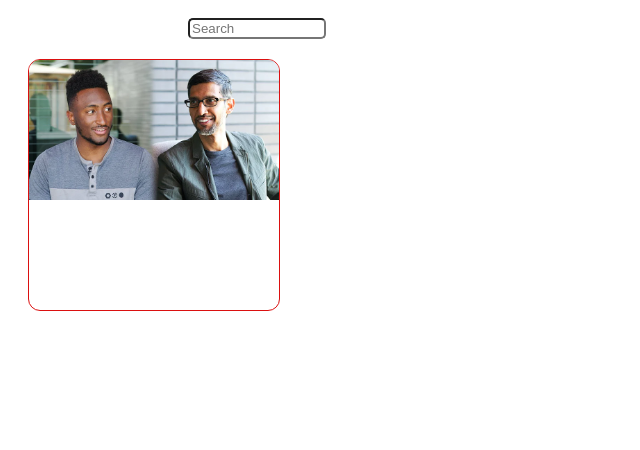
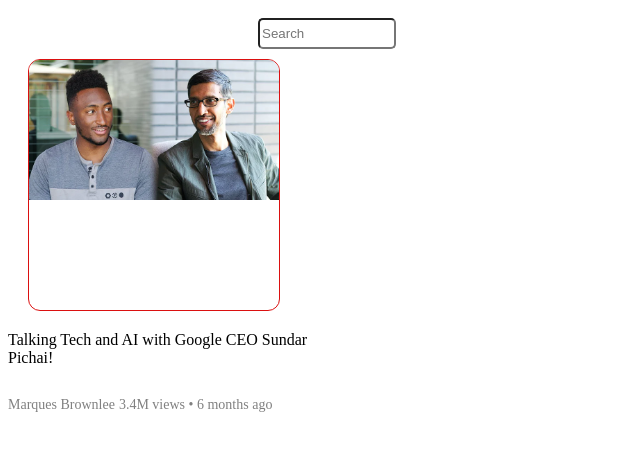
Before and after one commit to garagrino/html-css-learning, a plain HTML site: page PROJECT/Youtube/Youtube.html in a window 1280 px wide. Shown: the whole page, without its empty margins (0-640 px from the left). Drawn offline with Linux system fonts and the light colour scheme.

Commit message:
Add input form and styling for user input; enhance YouTube page with video details

```diff
--- a/HTML/Day 3/image.css
+++ b/HTML/Day 3/image.css
@@ -2,3 +2,6 @@
 width: 240px;
 border-radius: 120px;
 }
+.views{
+width: 300px;
+}
--- /dev/null
+++ b/HTML/input.css
@@ -0,0 +1,4 @@
+.boxone, .boxtwo {
+      display: block;
+margin-bottom: 10px;
+}
--- a/PROJECT/Youtube/Youtube.html
+++ b/PROJECT/Youtube/Youtube.html
@@ -9,5 +9,16 @@
 <body>
 <input type="textbox" class="searchbar" placeholder="Search"><br>
   <img class="video1" src="thumbnails/thumbnail-1.webp" alt="">
+<p class="videotitle">
+Talking Tech and AI with Google CEO Sundar Pichai!
+</p>
+<p class="author">
+Marques Brownlee
+</p>
+<p class="views">
+  3.4M views &bull; 6 months ago
+</p>
+
+
 </body>
 </html>
--- a/PROJECT/Youtube/youtube.css
+++ b/PROJECT/Youtube/youtube.css
@@ -14,5 +14,16 @@ margin-top: 10px;
 border-radius: 5px;
 width:  130px;
 margin-top: 10px;
-margin-bottom: 10px;
-margin-left: 180px;}
+margin-left: 250px;
+height: 25px;
+}
+.views, .author
+{
+color: gray;
+font-size: 14px;
+display: inline-block;
+}
+.videotitle
+{
+width: 300px;
+}
```
Also changed, not shown: HTML/input.html (added, +14 -0 lines).
